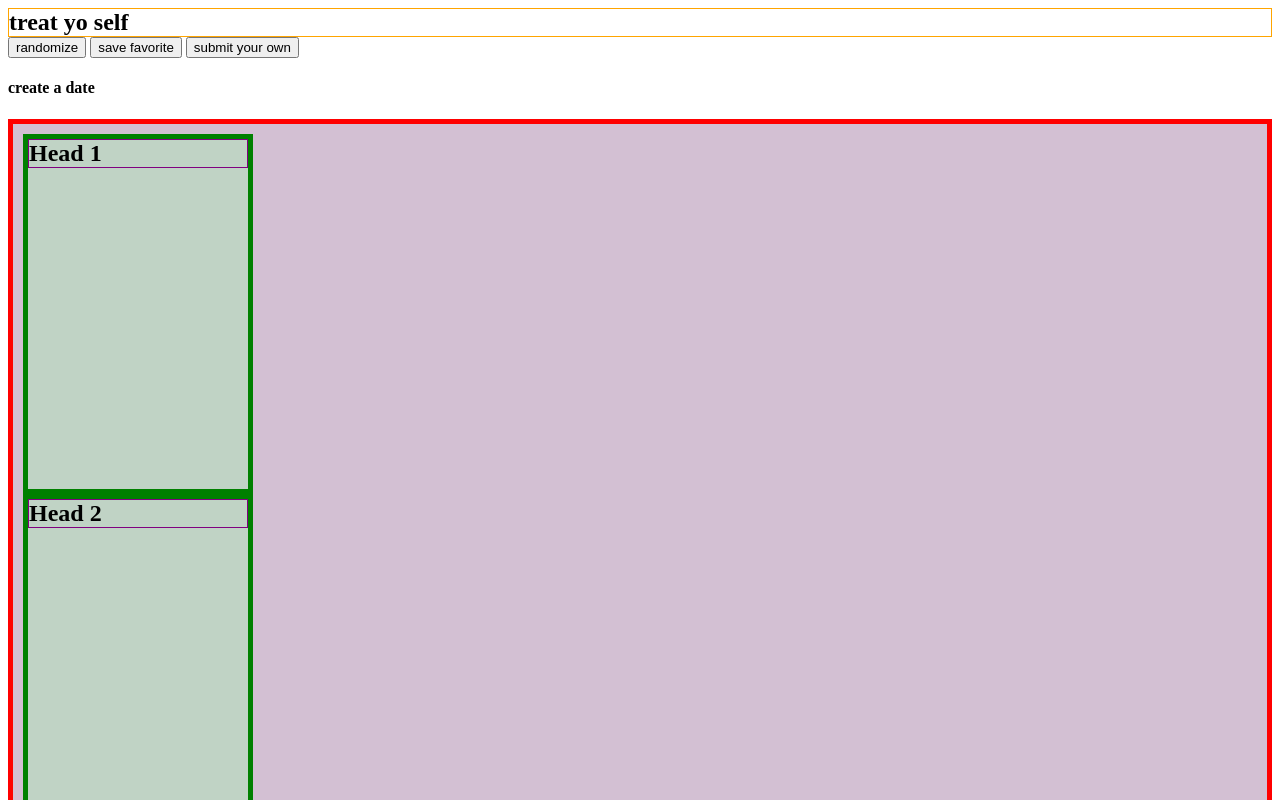
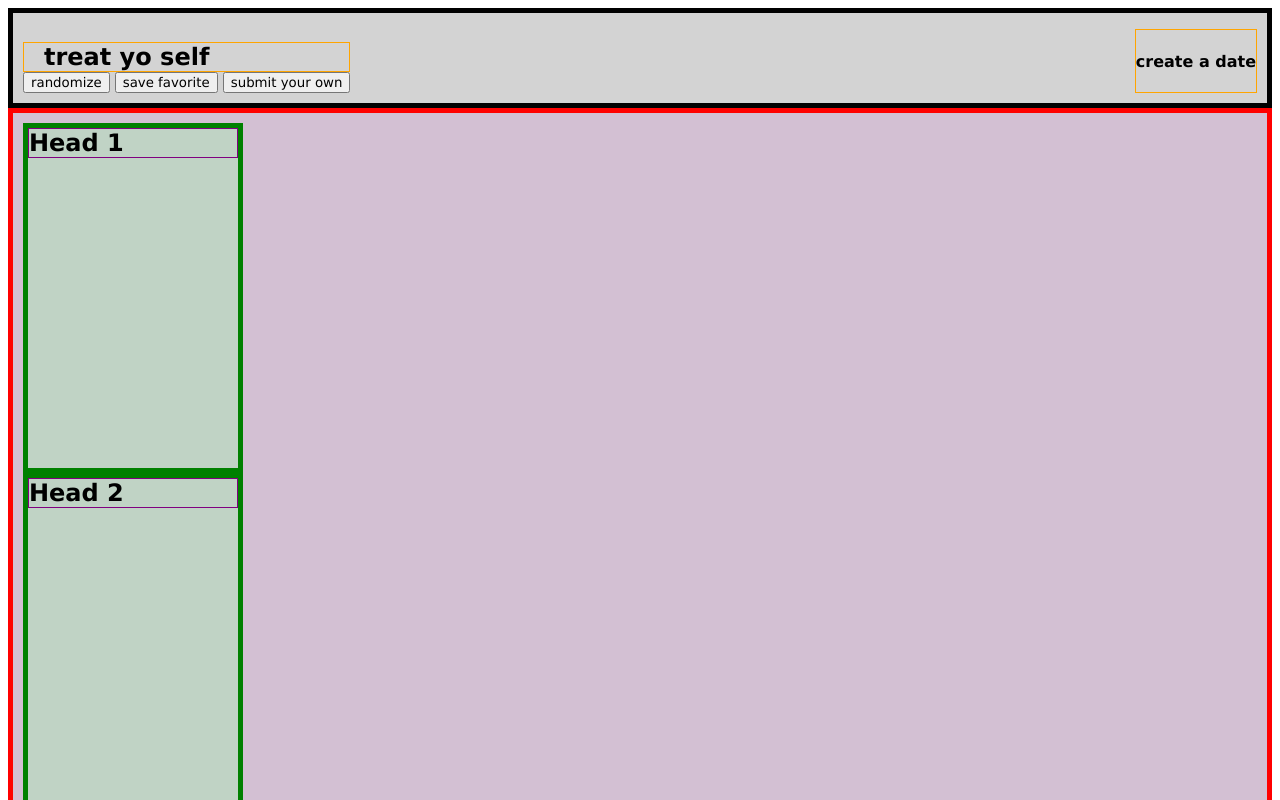
Before and after one commit to ErinUntermeyer/eu-comp-challenge-1, a plain HTML site: page index.html in a window 1280 px wide. Shown: the top 800 px of the page. Drawn offline with Linux system fonts and the light colour scheme.

Commit message:
Update CSS style for navigation section

```diff
--- a/styles.css
+++ b/styles.css
@@ -1,8 +1,36 @@
-.header {
+* {
+  box-sizing: border-box;
+  font-family: verdana;
+}
+
+/* this is my flex container */
+nav {
+  height: 100px;
   background: lightgray;
   border: solid black 5px;
 
+  display: flex;
+  justify-content: space-between;
+  place-items: flex-end;
+
 }
+
+.title {
+  padding-left: 20px;
+}
+
+/* this is my flex item */
+.nav-buttons {
+  align-content: flex-start;
+  margin: 10px;
+}
+
+.logo {
+  border: solid orange 1px;
+  align-self: flex-end;
+  margin: 10px;
+}
+
 
 /* this is my grid container */
 .content {
```
